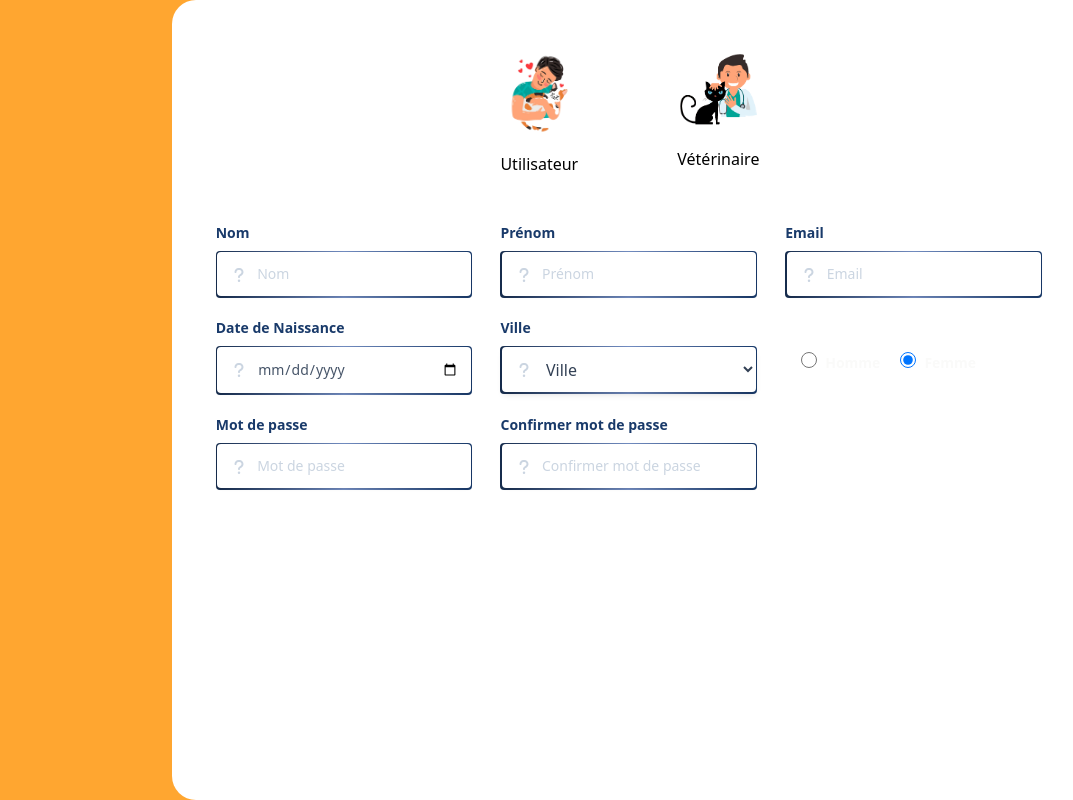
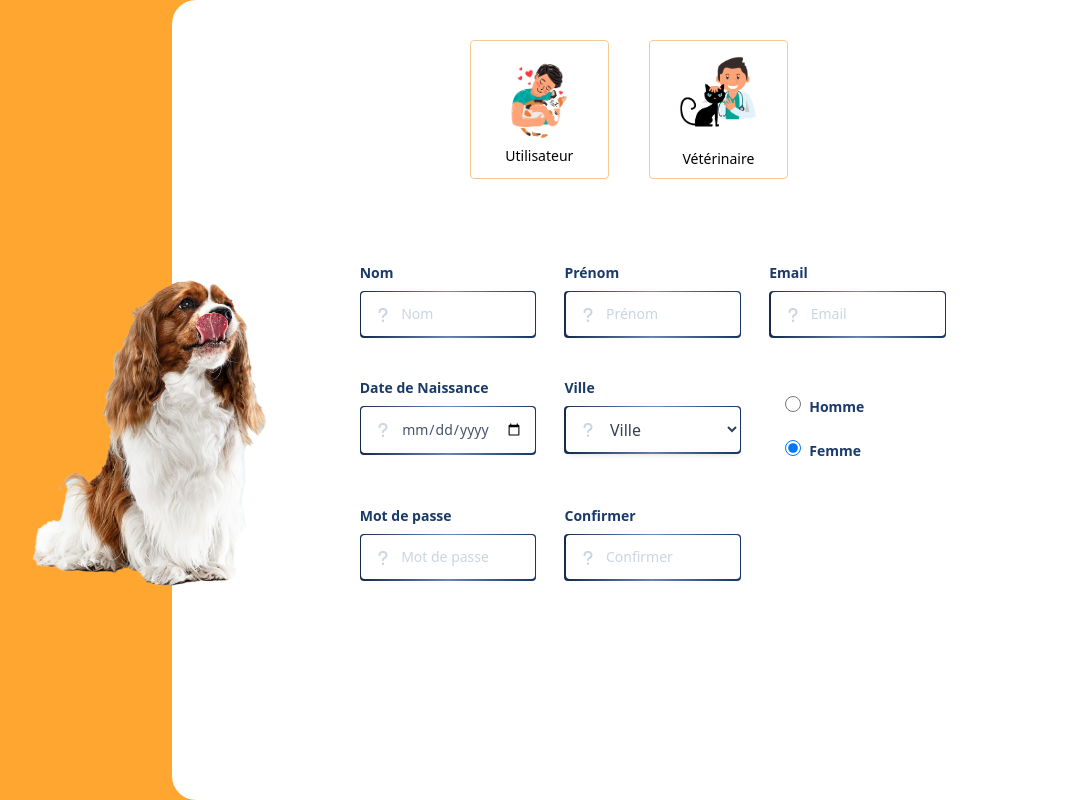
Before and after one commit to safa-abidi/petcare_front, an Angular app: page / in a window 1280 px wide. Shown: the whole page, without its empty margins (194-1267 px from the left). Built offline with nearby package versions, Linux system fonts and the light colour scheme.

Commit message:
template not finished yet

```diff
--- a/src/app/user-signup/user-signup.component.css
+++ b/src/app/user-signup/user-signup.component.css
@@ -0,0 +1,3 @@
+.categorie-card {
+    border: 1.6px solid #f5ca92;
+}
--- a/src/app/user-signup/user-signup.component.html
+++ b/src/app/user-signup/user-signup.component.html
@@ -1,57 +1,61 @@
-<div class="grid grid-cols-7 bg-[#FFA630]">
+<div  class="absolute ml-20 sm:ml-52 mt-64 z-10 w-1/3 ">
+  <img src="assets/images/auth/su_dog.png" class=" w-1/3 sm:w-2/3 xl:inline sm:hidden max-sm:hidden">
+</div>
 
-  <div class="col-span-2"></div>
+<div  class="grid xl:grid-cols-7 grid-cols-5 bg-[#FFA630] z-auto">
 
-  <div class="col-span-5 h-screen bg-[#FFFFFF] rounded-l-3xl" >
-    <div class="h-full p-10 ">
 
-        <div class="flex gap-10 justify-center mb-10">
-          <div class="w-1/6 aspect-square bg-white grid place-items-center rounded hover:bg-gray-100">
-            <div class="rounded-full aspect-square bg-transparent w-3/5">
+
+  <div class=" col-span-2">
+  </div>
+
+  <div class="col-span-5 h-screen bg-[#FFFFFF] xl:rounded-l-3xl" >
+
+
+    <div class="h-full p-10">
+
+      <div class="xl:hidden sm:inline max-sm:inline">
+        <div class="flex justify-center mb-10 text-xl font-sans tracking-wide text-[#FFA630] font-semibold ">
+          S'authentifier
+        </div>
+      </div>
+
+        <div class="flex gap-10 justify-center max-sm:mb-10 max-md:mb-10 max-xl:mb-10 xl:mb-20 content-center	">
+          <div class=" w-1/6 aspect-square categorie-card bg-white grid place-items-center rounded hover:bg-[#f5ca92]">
+            <div class="rounded-full aspect-square bg-transparent w-3/5 h-4/5">
               <img src="assets/images/auth/petowner_choose_card.png">
             </div>
-            <p>Utilisateur</p>
+            <p class="text-sm mb-1 max-sm:text-xs">Utilisateur</p>
           </div>
-          <div class="w-1/6 aspect-square bg-white grid place-items-center rounded hover:bg-gray-100">
-            <div class="rounded-full aspect-square bg-transparent w-3/5">
+          <div class="w-1/6 aspect-square categorie-card bg-white grid place-items-center rounded hover:bg-[#F5ca92]">
+            <div class="rounded-full aspect-square bg-transparent w-3/5 h-4/5">
               <img src="assets/images/auth/vet_choose_card.png">
             </div>
-            <p>Vétérinaire</p>
+            <p class="text-sm max-sm:text-xs">Vétérinaire</p>
           </div>
         </div>
 
-      <div class="grid grid-cols-1 sm:grid-cols-3 gap-5">
+      <div class="mr-10 ml-10 xl:mr-24 xl:ml-36 grid grid-cols-2 sm:grid-cols-3 xl:grid-cols-3 gap-5">
         <app-text-input-with-icon [placeholder]="'Nom'"> </app-text-input-with-icon>
         <app-text-input-with-icon [placeholder]="'Prénom'"> </app-text-input-with-icon>
         <app-text-input-with-icon [placeholder]="'Email'" [type]="'email'"> </app-text-input-with-icon>
-        <!--Photo-->
-      </div>
-
-      <div class="grid grid-cols-1 sm:grid-cols-3 gap-5">
         <app-text-input-with-icon [placeholder]="'Date de Naissance'" [type]="'date'"> </app-text-input-with-icon> <!--Birthday-->
         <app-dropdown-with-icon [placeholder]="'Ville'" [animals]="['Ben arous','Tunis','Gabes','Bizerte']" ></app-dropdown-with-icon>
         <div class="flex items-center gap-5 p-5 sm:flex-wrap">
           <div>
-            <input id="gender-M" type="radio" value="male" name="gender" class="w-4 h-4 text-orange-600 bg-gray-100 border-white-300 focus:ring-orange-500 dark:focus:ring-orange-600 dark:ring-offset-gray-800 focus:ring-2 dark:bg-gray-700 dark:border-gray-600">
-            <label for="gender-M" class="ml-2 text-sm font-medium text-stone-50 dark:text-stone-300 font-semibold text-base">Homme</label>
+            <input id="gender-M" type="radio" value="male" name="gender" class="w-4 h-4 text-orange-600 bg-gray-100 border-gray-300 focus:ring-gray-200 dark:focus:ring-orange-600 dark:ring-offset-gray-800 focus:ring-1 dark:bg-gray-700 dark:border-gray-600">
+            <label for="gender-M" class="ml-2 text-sm font-medium text-[#193A6A] dark:text-[#193A6A] font-semibold text-base">Homme</label>
           </div>
           <div>
-            <input checked id="gender-F" type="radio" value="female" name="gender" class="w-4 h-4 text-orange-600 bg-gray-100 border-gray-300 focus:ring-orange-500 dark:focus:ring-orange-600 dark:ring-offset-gray-800 focus:ring-2 dark:bg-gray-700 dark:border-gray-600">
-            <label for="gender-F" class="ml-2 text-sm font-medium text-stone-50 dark:text-stone-300 font-semibold text-base">Femme</label>
+            <input checked id="gender-F" type="radio" value="female" name="gender" class="w-4 h-4 text-orange-600 bg-gray-100 border-gray-300 focus:ring-gray-200 dark:focus:ring-orange-600 dark:ring-offset-gray-800 focus:ring-1 dark:bg-gray-700 dark:border-gray-600">
+            <label for="gender-F" class="ml-2 text-sm font-medium text-[#193A6A] dark:text-[#193A6A] font-semibold text-base">Femme</label>
           </div>
        </div>
+        <app-text-input-with-icon [placeholder]="'Mot de passe'" [type]="'password'"> </app-text-input-with-icon> <!--Birthday-->
+        <app-text-input-with-icon [placeholder]="'Confirmer'" [type]="'password'"> </app-text-input-with-icon> <!--Birthday-->
       </div>
-
-      <div class="grid grid-cols-1 sm:grid-cols-3 gap-5">
-
-        <app-text-input-with-icon [placeholder]="'Mot de passe'" [type]="'password'"> </app-text-input-with-icon> <!--Birthday-->
-        <app-text-input-with-icon [placeholder]="'Confirmer mot de passe'" [type]="'password'"> </app-text-input-with-icon> <!--Birthday-->
-      </div>
-
-      <!--Other notres-->
-
     </div>
 
-  </div>
+
 
 </div>
```
Also changed, not shown: src/assets/images/auth/su_dog.png (added).
